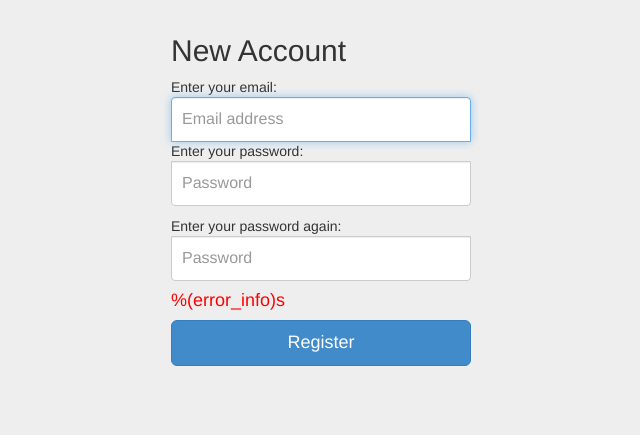
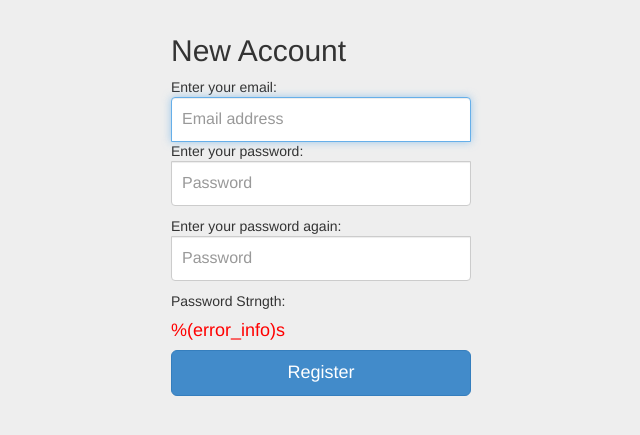
Before and after one commit to vincentpc/yagra, a Python web app: template templates/register.html in a window 1280 px wide. Shown: the part 41-476 px from the top of the page, without its empty margins (319-959 px from the left). Run offline with Jinja, Linux system fonts and the light colour scheme; the template is opened without the code that fills it, so the values that code supplies are empty.

Commit message:
password strngth added in html

```diff
--- a/templates/register.html
+++ b/templates/register.html
@@ -33,10 +33,11 @@
         Enter your email:
         <input type="email" name="email" class="form-control" placeholder="Email address" required autofocus>
         Enter your password:
-        <span id = "result"></span>
-        <input type="password" name="password" class="form-control" placeholder="Password" required>
+        <input type="password" id="password" name="password" class="form-control" placeholder="Password" required>
         Enter your password again:
         <input type="password" name="password2" class="form-control" placeholder="Password" required>
+        Password Strngth:
+        <label id ="result"> </label>
         <h4 class="form-signin-heading" style="color:red">
             %(error_info)s
         </h4>
```
